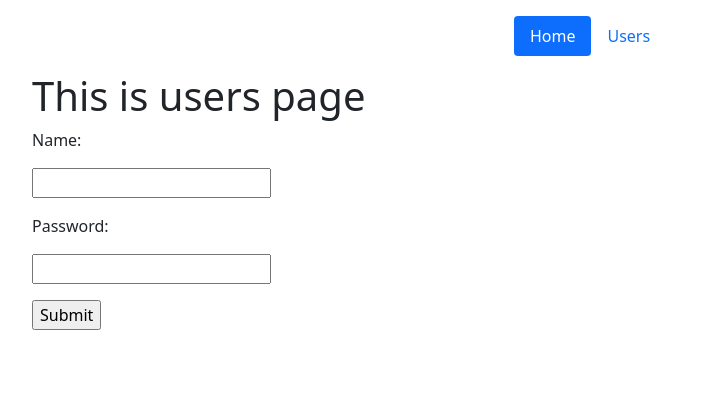
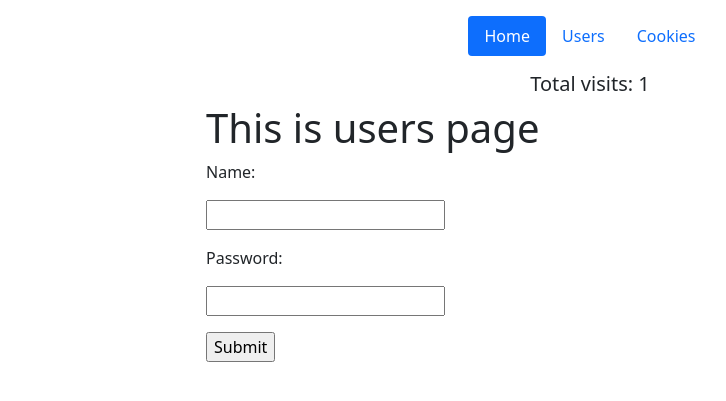
Before and after one commit to simon-torm/Tr.Flask, a Flask app: page /users in a window 1280 px wide. Shown: the top 401 px of the page, without its empty margins (50-776 px from the left). Run offline with Flask 2, Linux system fonts and the light colour scheme; some libraries are stand-ins or nearby versions.

Commit message:
Added  cookies and session

```diff
--- a/LogginForm.py
+++ b/LogginForms.py
@@ -6,3 +6,8 @@ class LogginForm(flask_wtf.FlaskForm):
     name = StringField("Name: ", validators=[DataRequired()])
     password = PasswordField("Password: ")
     submit = SubmitField("Submit")
+
+
+class NameCookie(flask_wtf.FlaskForm):
+    name = StringField("Your name: ", validators=[DataRequired()])
+    submit = SubmitField("Submit")
--- a/app.py
+++ b/app.py
@@ -1,18 +1,34 @@
-from flask import Flask, render_template, redirect, url_for, flash
-from LogginForm import LogginForm
+from flask import Flask, render_template, request, redirect, url_for, flash, make_response, session
+from LogginForms import LogginForm, NameCookie
 
 app = Flask(__name__)
 app.config['SECRET_KEY'] = 'some key'
+# app.permanent_session_lifetime = 60
 
+kargs_base_template = dict()
+
+
+@app.before_request
+def set_session():
+    global kargs_base_template
+    kargs_base_template = {
+        'cookies': request.cookies,
+        'session': session
+    }
+
+    if 'counter' in session:
+        session['counter'] += 1
+    else:
+        session['counter'] = 1
 
 @app.route('/')
 @app.route('/home')
 def index():
-    return render_template('index.html')
+    return render_template('index.html', **kargs_base_template)
 
 
 @app.route('/users', methods=['get', 'post'])
-def about_page():
+def users():
     form = LogginForm()
     if form.validate_on_submit():
         name = form.name.data
@@ -23,12 +39,28 @@ def about_page():
         flash("You were successfully logged in", "success")
         return redirect('/')
 
-    return render_template('users.html', form=form)
+    return render_template('users.html', form=form, **kargs_base_template)
+
+
+@app.route('/cookie', methods=['get', 'post'])
+def set_cookie_page():
+    form = NameCookie()
+    if form.validate_on_submit():
+        name = form.name.data
+
+        res = make_response(redirect('/'))
+        res.set_cookie("name", name, max_age=60)
+        flash("You were successfully set a cookies")
+
+        return res
+
+
+    return render_template('cookie.html', form=form, **kargs_base_template)
 
 
 @app.route('/users/<name>')
 def user_page(name):
-    return render_template('profile_page.html', name=name)
+    return render_template('profile_page.html', name=name, **kargs_base_template)
 
 
 @app.route('/urls')
--- a/static/css/main.css
+++ b/static/css/main.css
@@ -1,3 +1,9 @@
 body {
     background: rgb(200, 100, 100)
 }
+
+.center {
+    padding-left: 20%;
+    padding-right: 20%;
+
+}
--- a/templates/base.html
+++ b/templates/base.html
@@ -8,11 +8,18 @@
     <link href="https://cdn.jsdelivr.net/npm/bootstrap@5.1.0/dist/css/bootstrap.min.css" rel="stylesheet" integrity="sha384-KyZXEAg3QhqLMpG8r+8fhAXLRk2vvoC2f3B09zVXn8CA5QIVfZOJ3BCsw2P0p/We" crossorigin="anonymous">
 </head>
 <body>
+    {% if get_flashed_messages()[0] %}
+    <div class="alert alert-success" role="alert">
+        {{ get_flashed_messages()[0] }}
+    </div>
+    {% endif %}
+
     <div class="container">
         <header class="d-flex justify-content-center py-3">
           <ul class="nav nav-pills">
             <li class="nav-item"><a href="/home" class="nav-link active" aria-current="page">Home</a></li>
             <li class="nav-item"><a href="/users" class="nav-link">Users</a></li>
+            <li class="nav-item"><a href="/cookie" class="nav-link">Cookies</a></li>
             {% if name%}
                 <li class="nav-item"><a class="nav-link" aria-current="page">/{{ name }}</a></li>
             {% endif  %}
@@ -20,12 +27,13 @@
           </ul>
         </header>
     </div>
+        {% if cookies.get("name") %}
+        <h5 align="center">Hello, {{ cookies.get("name") }}</h5>
+        {% endif %}
 
-    {% if get_flashed_messages()[0] %}
-    <div class="alert alert-success" role="alert">
-        {{ get_flashed_messages()[0] }}
-    </div>
-    {% endif %}
+        {% if session['counter'] %}
+        <h5 align="center">Total visits: {{ session['counter'] }}</h5>
+        {% endif %}
 
     {% block body %} {% endblock %}
 </body>
--- a/templates/users.html
+++ b/templates/users.html
@@ -2,11 +2,12 @@
 
 {% block body %}
 
-<div class="container">
+<div class="center">
     <h1>This is users page</h1>
 </div>
 
-<form class = "container", action="", method="POST">
+<div class="center">
+<form action="", method="POST">
     {{ form.csrf_token() }}
     {% for field in form if not ((field.name == "csrf_token") or (field.name == "submit"))%}
         <p>{{ field.label() }}</p>
@@ -17,4 +18,5 @@
     {% endfor %}
     <p>{{ form.submit }}</p>
 </form>
+    </div>
 {% endblock %}
```
Also changed, not shown: templates/cookie.html (added, +19 -0 lines).
